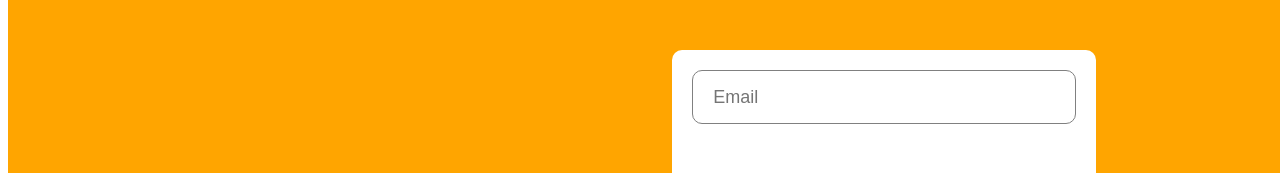
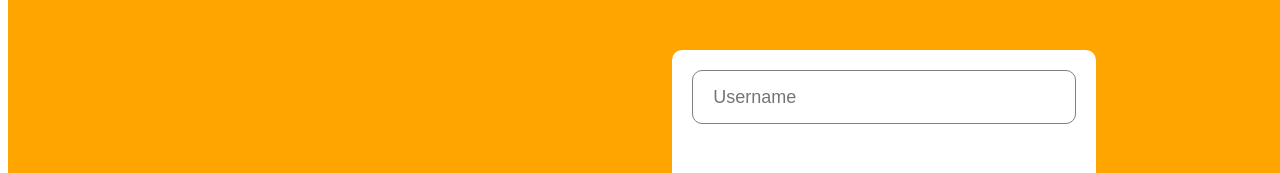
Before and after one commit to TheWarlockRises/Spontaneous_Roadtrip, a React (Create React App) app in the folder ui/: page / in a window 1280 px wide. Shown: the part 138-311 px from the top of the page. Built offline with nearby package versions, Linux system fonts and the light colour scheme.

Commit message:
Update fields

```diff
--- a/ui/src/pages/LoginPage/Login.jsx
+++ b/ui/src/pages/LoginPage/Login.jsx
@@ -13,8 +13,8 @@ export default function Login() {
         </div>
         <div className="loginRight">
           <div className="loginBox">
-            <input placeholder="Email" className="loginInput" />
-            <input type = "password" placeholder="Password" className="loginInput" />
+            <input placeholder="Username" className="loginInput" />
+            <input type = "Password" placeholder="Password" className="loginInput" />
             <Link to="/home" className="loginButton">Log In</Link>
             <Link to="/register" className="loginRegisterButton">Create a new account</Link>
           </div>
--- a/ui/src/pages/register/register.css
+++ b/ui/src/pages/register/register.css
@@ -1,7 +1,7 @@
-login {
+.login {
     width: 100vw;
     height: 100vh;
-    background-color: #f0f2f5;
+    background-color: orange;
     display: flex;
     align-items: center;
     justify-content: center;
```
